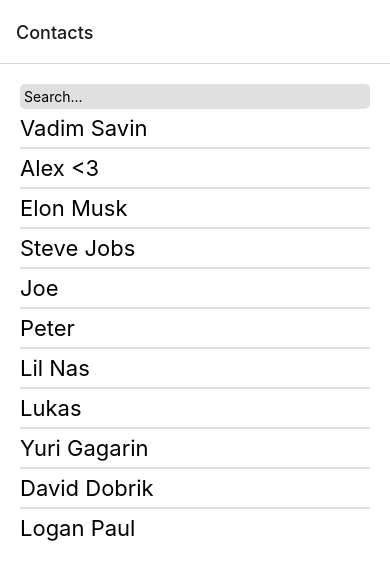
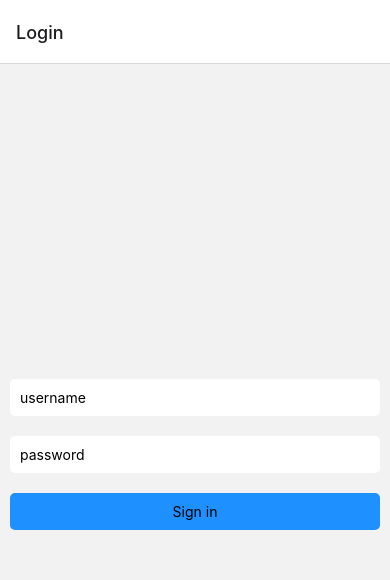
Before and after one commit to SibusisoButhelezi/Pidgin, a React Native app: screen /Login in a window 390 px wide. Shown: the top 580 px of the page. Built offline with nearby package versions, Linux system fonts and the light colour scheme.

Commit message:
Added login UI

```diff
--- a/src/navigation/index.js
+++ b/src/navigation/index.js
@@ -6,6 +6,7 @@ import CallScreen from '../screens/CallScreen';
 import ContactsScreen from '../screens/ContactsScreen';
 import CallingScreen from '../screens/CallingScreen';
 import IncomingCallScreen from '../screens/IncomingCallScreen';
+import LoginScreen from '../screens/LoginScreen';
 
 const Stack = createNativeStackNavigator();
 
@@ -15,7 +16,8 @@ const Navigation = () => {
   return (
     <NavigationContainer>
         <Stack.Navigator>
-            <Stack.Screen name="Contacts" component={ContactsScreen} options={{headerShown: 'true'}} />
+          <Stack.Screen name="Login" component={LoginScreen} options={{headerShown: 'true'}} />
+          <Stack.Screen name="Contacts" component={ContactsScreen} options={{headerShown: 'true'}} />
             <Stack.Group screenOptions={{headerShown: false}}>
                 <Stack.Screen name="Call" component={CallScreen} />
                 <Stack.Screen name="Calling" component={CallingScreen} />
--- /dev/null
+++ b/src/screens/LoginScreen/index.js
@@ -0,0 +1,60 @@
+import { View, Text, StyleSheet, TextInput, Pressable } from 'react-native'
+import React, {useState} from 'react'
+
+const LoginScreen = () => {
+    const [userName, setUserName] = useState('');
+    const [password, setPassword] = useState('');
+
+    const signin = () => {
+
+    }
+
+  return (
+    <View style={styles.page}>
+      <TextInput
+        value={userName}
+        onChangeText={setUserName}
+        placeholder='username'
+        style={styles.input}
+        autoCapitalize="none"
+        />
+      <TextInput
+        value={password}
+        onChangeText={setPassword}
+        placeholder='password'
+        style={styles.input}
+        secureTextEntry
+        />
+
+      <Pressable style={styles.button} onPress={signin}>
+        <Text>
+            Sign in
+        </Text>
+      </Pressable>
+    </View>
+  )
+};
+
+const styles = StyleSheet.create({
+    page: {
+        padding: 10,
+        alignItems: 'stretch',
+        flex: 1,
+        justifyContent: 'center',
+    },
+    button: {
+        backgroundColor: 'dodgerblue',
+        padding: 10,
+        marginVertical: 10,
+        borderRadius: 5,
+        alignItems: 'center',
+    },
+    input: {
+        padding: 10,
+        marginVertical: 10,
+        borderRadius: 5,
+        backgroundColor: 'white',
+    }
+});
+
+export default LoginScreen
```
Also changed, not shown: 1 other file (tests, documents, lock files or other folders).
